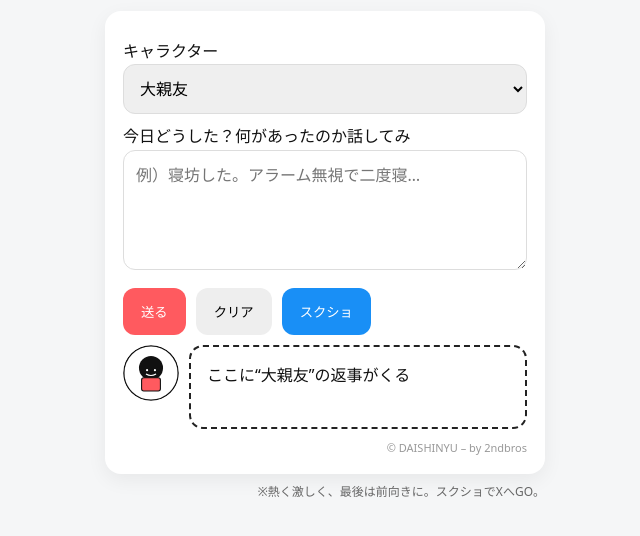
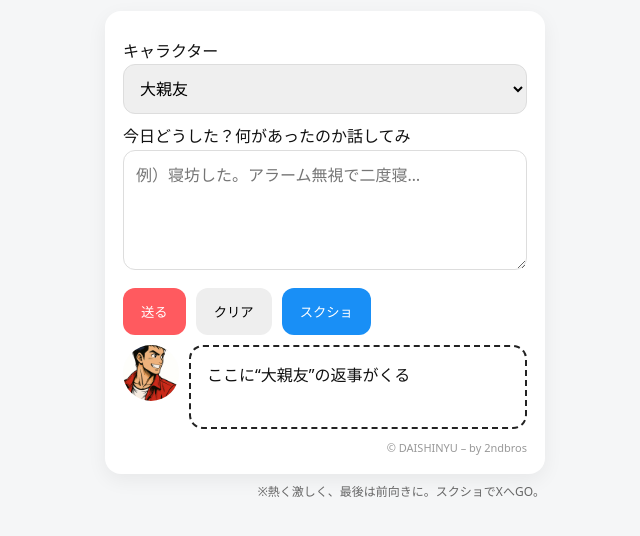
Before and after one commit to 2ndbro-spec/daishinyu, a website: page public/index.html in a window 1280 px wide. Shown: the part 130-666 px from the top of the page, without its empty margins (315-955 px from the left). Drawn offline with nearby package versions, Linux system fonts and the light colour scheme.

Commit message:
Update index.html

```diff
--- a/public/index.html
+++ b/public/index.html
@@ -71,7 +71,7 @@
         </div>
 
         <div class="row flex">
-          <img id="ava" class="ava" src="/avatars/horii.svg" loading="lazy" alt="avatar">
+          <img id="ava" class="ava" src="/avatars/daishinyu.png" loading="lazy" alt="avatar">
           <div id="out" class="bubble">ここに“大親友”の返事がくる</div>
         </div>
 
```
